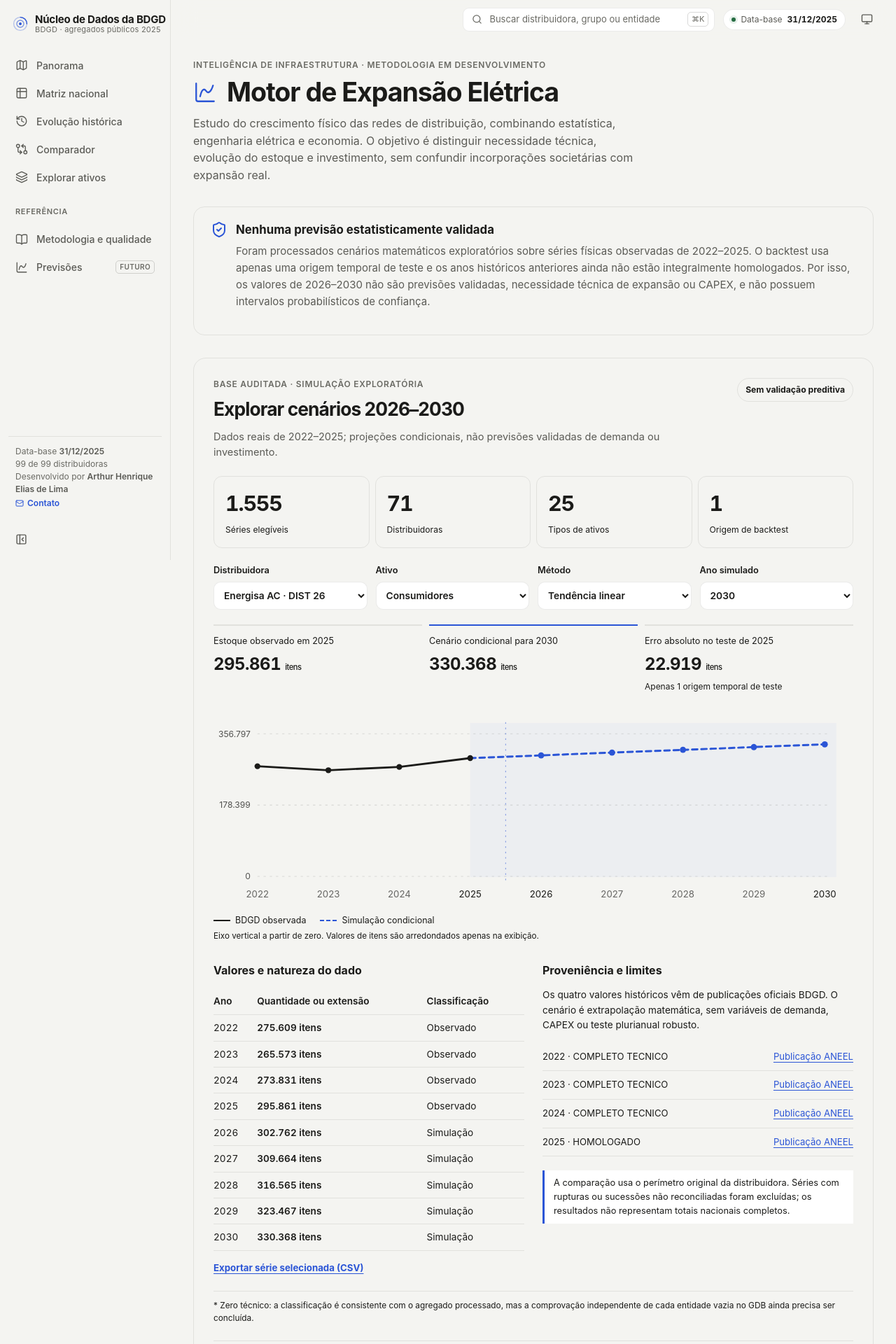
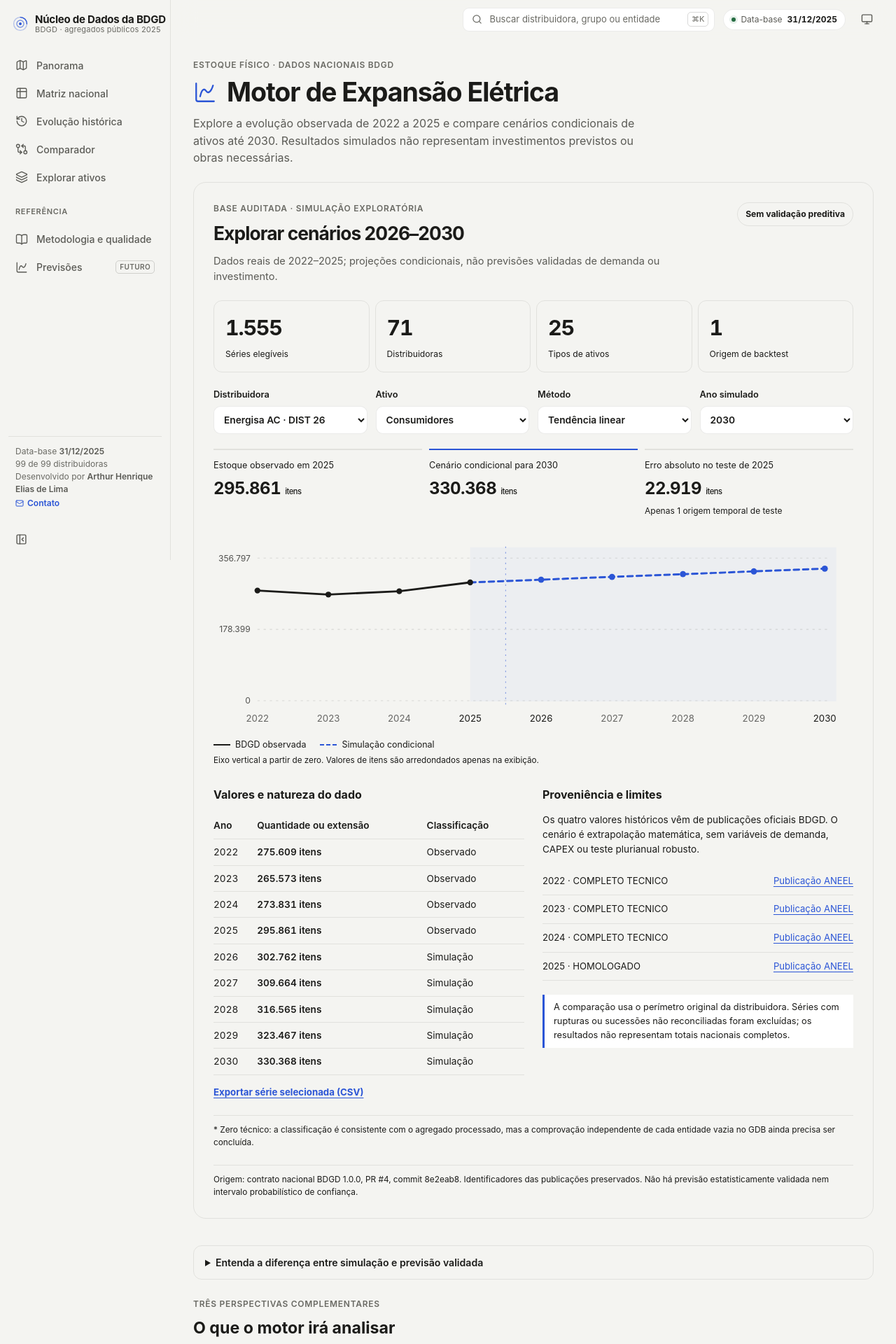
Before and after one commit to artelias/BDGD, a Next.js app in the folder nucleo-dados-bdgd/web/: page /previsoes in a window 1280 px wide. Shown: the top 1920 px of the page at 70% size. Built offline with nearby package versions, Linux system fonts and the light colour scheme.

Commit message:
fix(previsoes): mostrar resultados primeiro e simplificar ressalvas no celular

```diff
--- a/nucleo-dados-bdgd/web/src/app/previsoes/page.tsx
+++ b/nucleo-dados-bdgd/web/src/app/previsoes/page.tsx
@@ -1,7 +1,7 @@
 import type { Metadata } from "next";
 import Link from "next/link";
 import { PrevisoesExploratorias } from "@/components/pages/PrevisoesExploratorias";
-import { Activity, ArrowUpRight, ChartSpline, CircleHelp, Database, GitBranch, Layers3, ShieldCheck, Wallet } from "lucide-react";
+import { Activity, ArrowUpRight, ChartSpline, CircleHelp, Database, GitBranch, Layers3, Wallet } from "lucide-react";
 
 export const metadata: Metadata = { title: "Previsões | Expansão elétrica" };
 
@@ -40,32 +40,30 @@ const entregas = [
 export default function Page() {
   return (
     <main style={{ maxWidth: 1180, margin: "0 auto", paddingBottom: 80 }}>
-      <header style={{ maxWidth: 900, marginBottom: 32 }}>
-        <div className="eyebrow">Inteligência de infraestrutura · metodologia em desenvolvimento</div>
+      <header style={{ maxWidth: 900, marginBottom: 18 }}>
+        <div className="eyebrow">Estoque físico · dados nacionais BDGD</div>
         <h1 className="display" style={{ marginTop: 10, display: "flex", alignItems: "center", gap: 14, flexWrap: "wrap" }}>
           <ChartSpline size={34} strokeWidth={1.6} color="var(--accent)" aria-hidden="true" />
           Motor de Expansão Elétrica
         </h1>
         <p className="lede" style={{ marginTop: 12 }}>
-          Estudo do crescimento físico das redes de distribuição, combinando estatística, engenharia elétrica e economia.
-          O objetivo é distinguir necessidade técnica, evolução do estoque e investimento, sem confundir incorporações
-          societárias com expansão real.
+          Explore a evolução observada de 2022 a 2025 e compare cenários condicionais de ativos até 2030.
+          Resultados simulados não representam investimentos previstos ou obras necessárias.
         </p>
       </header>
 
-      <section aria-label="Estado da publicação" style={{ border: "1px solid var(--hairline)", borderRadius: 16, padding: "20px 24px", marginBottom: 32 }}>
-        <div style={{ display: "flex", alignItems: "flex-start", gap: 12 }}>
-          <ShieldCheck size={24} color="var(--accent)" aria-hidden="true" style={{ flexShrink: 0 }} />
-          <div>
-            <h2 style={{ fontSize: "1.05rem", fontWeight: 680, margin: 0 }}>Nenhuma previsão estatisticamente validada</h2>
-            <p className="muted" style={{ marginTop: 6, lineHeight: 1.6 }}>
-              Foram processados cenários matemáticos exploratórios sobre séries físicas observadas de 2022–2025. O backtest usa apenas uma origem temporal de teste e os anos históricos anteriores ainda não estão integralmente homologados. Por isso, os valores de 2026–2030 não são previsões validadas, necessidade técnica de expansão ou CAPEX, e não possuem intervalos probabilísticos de confiança.
-            </p>
-          </div>
-        </div>
-      </section>
+      <PrevisoesExploratorias />
 
-      <PrevisoesExploratorias />
+      <details style={{ border: "1px solid var(--hairline)", borderRadius: 12, padding: "13px 16px", marginBottom: 26 }}>
+        <summary style={{ cursor: "pointer", fontSize: ".88rem", fontWeight: 630 }}>
+          Entenda a diferença entre simulação e previsão validada
+        </summary>
+        <p className="muted" style={{ margin: "12px 0 0", lineHeight: 1.6, fontSize: ".87rem" }}>
+          Os cenários extrapolam o estoque histórico observado de 2022 a 2025. Como há apenas uma origem temporal
+          de backtest e os anos anteriores não estão integralmente homologados, o modelo ainda não oferece previsões
+          estatisticamente validadas, necessidade técnica de expansão, CAPEX ou intervalos probabilísticos.
+        </p>
+      </details>
 
       <section aria-labelledby="perspectivas-title" style={{ marginBottom: 36 }}>
         <div className="eyebrow">Três perspectivas complementares</div>
```
